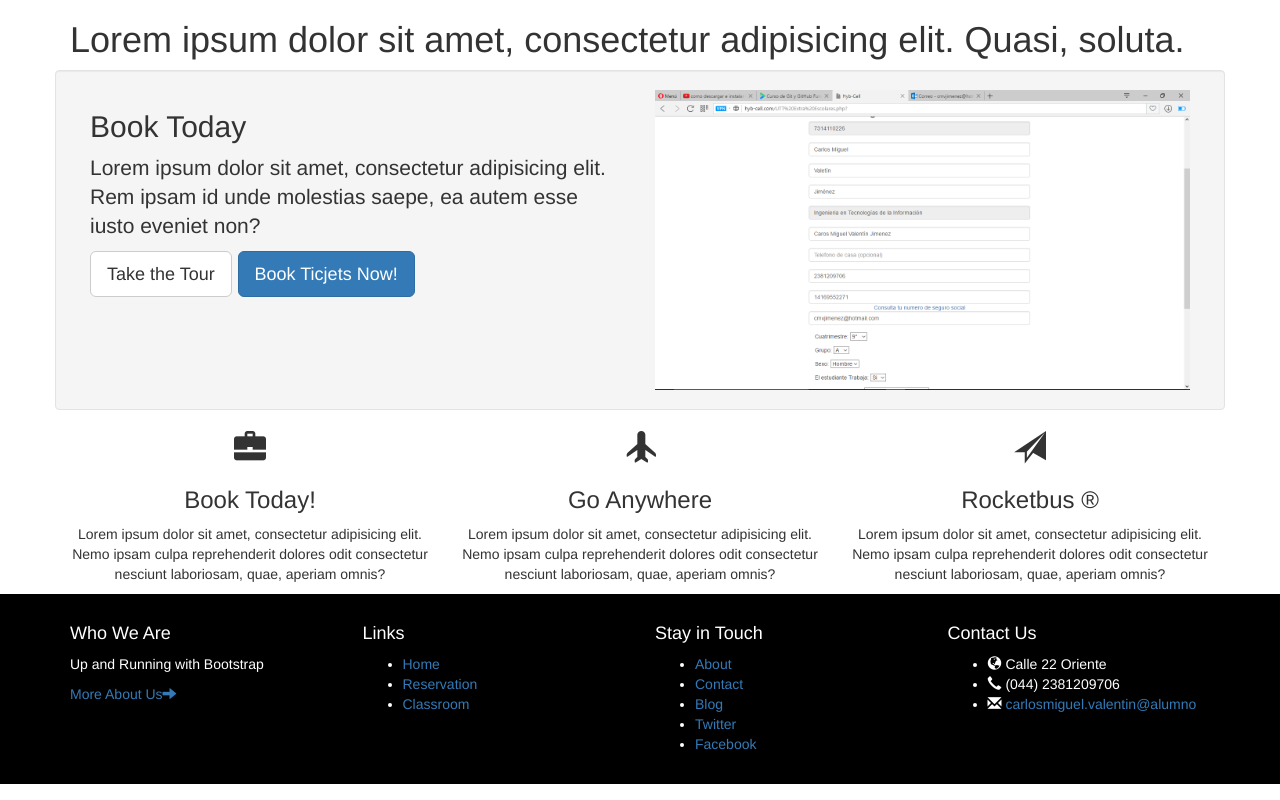
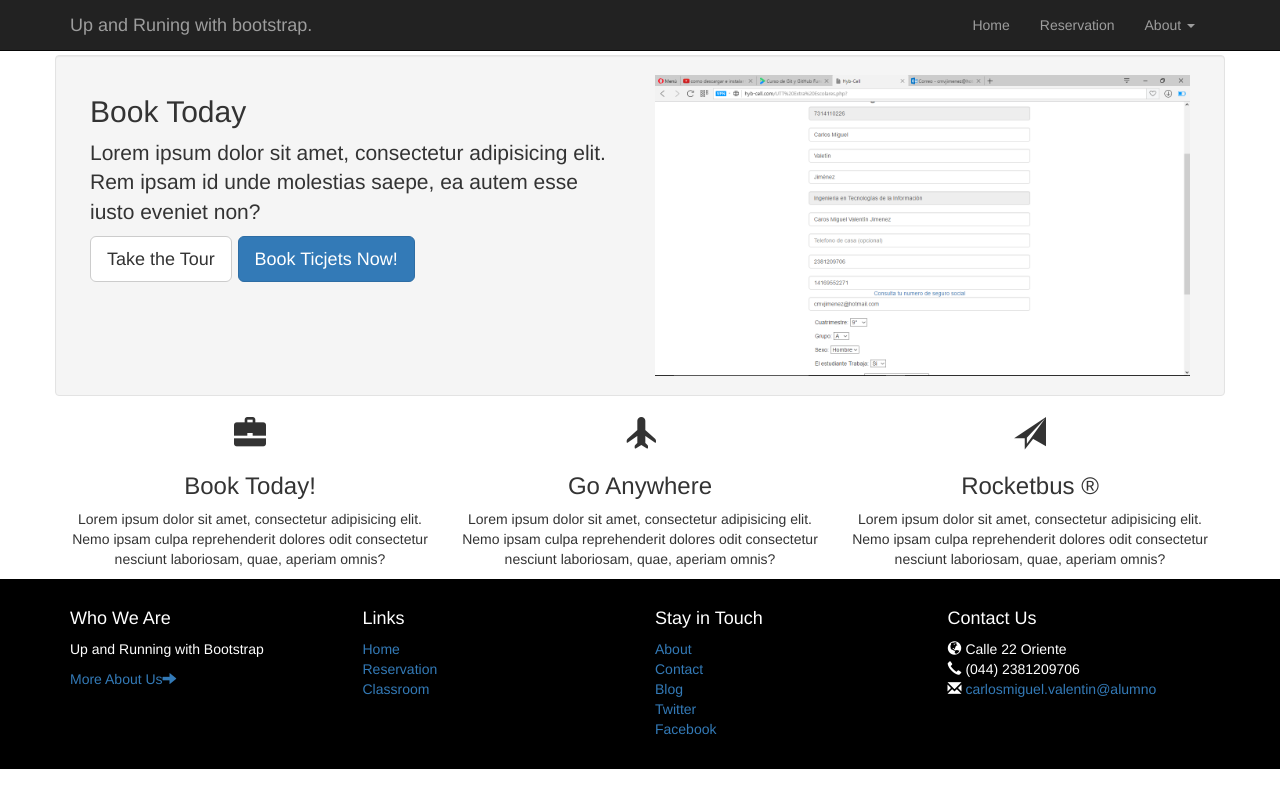
Before and after one commit to CarlosVJ/ProjectOne, a website: page index.html in a window 1280 px wide. Drawn offline with Linux system fonts and the light colour scheme.

Commit message:
26/07/17

```diff
--- a/index.html
+++ b/index.html
@@ -11,15 +11,38 @@
 </head><!-- cierre head-->
 
 <body>
+  <div class="navbar navbar-inverse navbar-fixed-top">
+    <div class="container">
+
+        <div class="navbar-header">
+          <a href="#" class="navbar-brand">Up and Runing with bootstrap.</a>
+          <button type="button" class="navbar-toggle" data-toggle="collapse" data-target=".navbar-collapse">
+            <span class="sr-only">Toggle navigation</span>
+            <span class="icon-bar"></span>
+            <span class="icon-bar"></span>
+            <span class="icon-bar"></span>
+          </button>
+        </div>
+        <ul class="nav navbar-nav navbar-right collapse navbar-collapse">
+          <li><a href="#">Home</a></li>
+          <li><a href="#">Reservation</a></li>
+          <li><a href="#" data-toggle="dropdown" >About <span class="caret"></span></a>
+          <ul class="dropdown-menu">
+            <li><a href="#">Our Story</a></li>
+            <li><a href="#">Contact</a></li>
+            <li class="divider"></li>
+            <li><a href="#">Blog</a></li>
+            <li><a href="#">Twitter</a></li>
+            <li><a href="#">Facebook</a></li>
+          </ul>
+          </li>
+        </ul>
+
+    </div>
+  </div>
+
   <!-- container  -->
   <div class="container">
-
-    <div class="row">
-      <div class="col-sm-12">
-        <h1>Lorem ipsum dolor sit amet, consectetur adipisicing elit. Quasi, soluta.</h1>
-      </div>
-    </div>
-
 
     <!-- row -->
     <div class="row well">
@@ -62,7 +85,7 @@
 
   <!-- scripts para llamar a los jquerys y bootstrap -->
   <script src="bower_components/jquery/dist/jquery.js"></script>
-  <script type="bower_components/bootstrap/dist/js/bootstrap.js"></script>
+  <script src="bower_components/bootstrap/dist/js/bootstrap.js"></script>
 </body> <!--- cierre body-->
 <footer>
   <div class="footer">
@@ -75,7 +98,7 @@
         </div>
         <div class="col-xs-6 col-sm-2 col-md-3 ">
           <h4>Links</h4>
-          <ul>
+          <ul class="list-unstyled">
             <li> <a href="#">Home</a></li>
             <li> <a href="#">Reservation</a></li>
             <li> <a href="#">Classroom</a></li>
@@ -84,7 +107,7 @@
         <div class="clearfix visible-xs"></div>
         <div class="col-xs-6 col-sm-2 col-md-3 ">
           <h4>Stay in Touch</h4>
-          <ul>
+          <ul class="list-unstyled">
             <li><a href="#">About</a></li>
             <li><a href="#">Contact</a></li>
             <li><a href="#">Blog</a></li>
@@ -94,7 +117,7 @@
         </div >
         <div class="col-xs-6 col-sm-4 col-md-3 ">
           <h4>Contact Us</h4>
-          <ul>
+          <ul class="list-unstyled">
             <li><i class="glyphicon glyphicon-globe"></i>  Calle 22 Oriente</li>
             <li><i class="glyphicon glyphicon-earphone"></i> (044) 2381209706</li>
             <li><i class="glyphicon glyphicon-envelope"></i><a href="#">   carlosmiguel.valentin@alumno</a></li>
```
Also changed, not shown: bower_components/bootstrap/dist/css/style.css.
